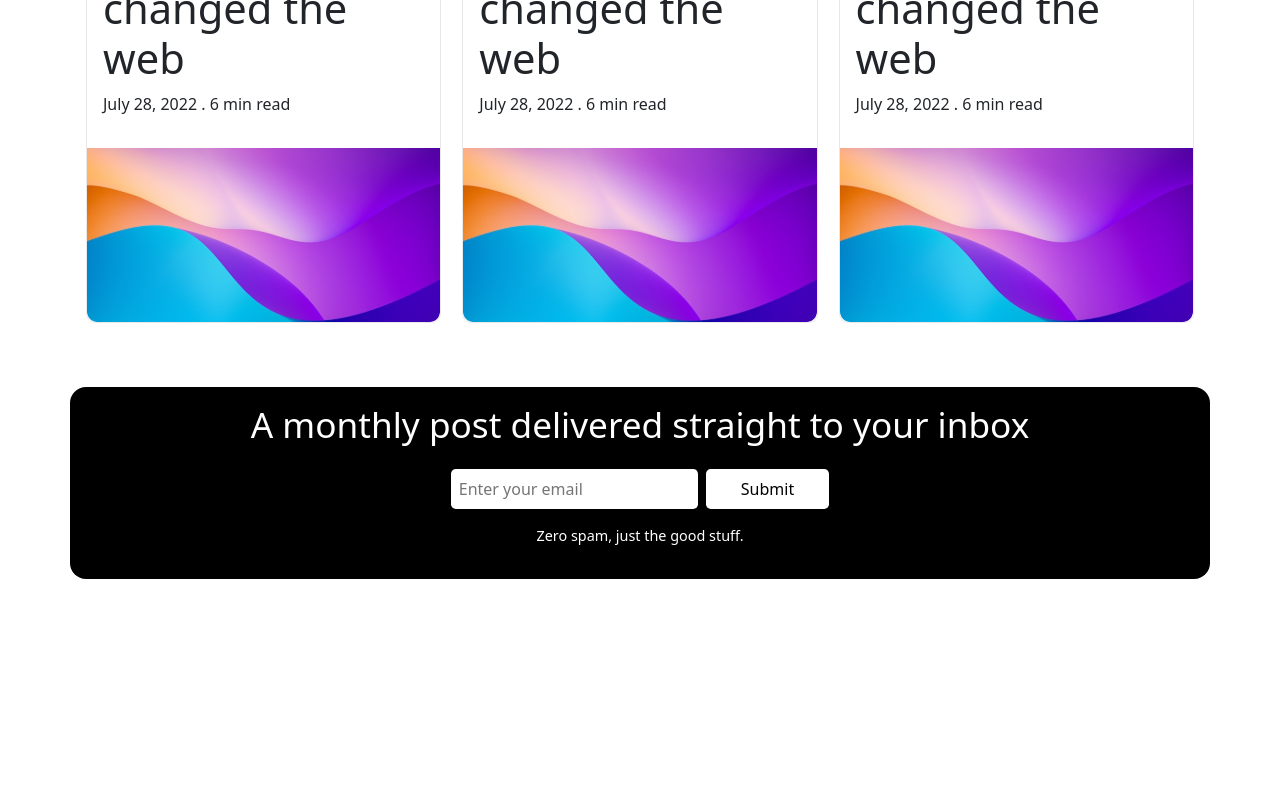
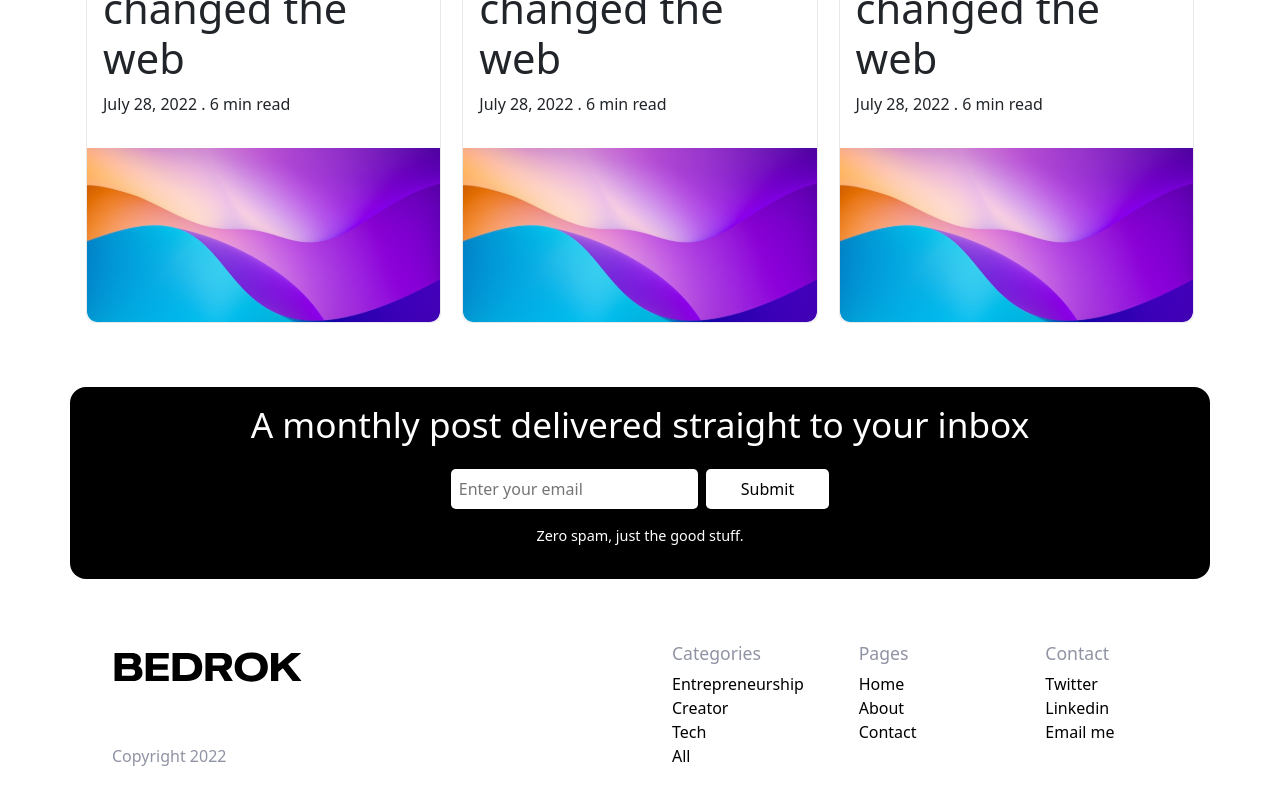
Before and after one commit to JosafatJimenezB/landing_Angular-Infotec, an Angular app: page / in a window 1280 px wide. Shown: the part 1895-2695 px from the top of the page. Before the commit the page ends 2522 px from the top, so only its background shows below. Built offline with nearby package versions, Linux system fonts and the light colour scheme.

Commit message:
add: terminando la pagina home

```diff
--- a/src/app/footer/footer.component.css
+++ b/src/app/footer/footer.component.css
@@ -0,0 +1,54 @@
+li{
+  list-style: none;
+  margin: 0;
+}
+
+a{
+  text-decoration: none;
+  color: #000;
+}
+
+footer{
+  width: 100%;
+  display: grid;
+}
+
+.brand{
+  display: flex;
+  justify-content: space-between;
+  align-items: flex-start;
+  flex-direction: column;
+  padding: 0 2rem;
+}
+
+.brand p{
+  color: #8F93A3;
+}
+
+.list-titles{
+  font-size: 1.1rem;
+  color: #8F93A3;
+}
+
+.links{
+  padding: 0;
+  margin: 0;
+}
+
+
+@media (min-width: 578px){
+  footer{
+    grid-template-columns: repeat(2, 1fr);
+  }
+}
+
+@media (min-width: 768px){
+  footer{
+    padding: 1rem 5rem;
+  }
+
+  .links{
+    display: grid;
+    grid-template-columns: repeat(3, 1fr);
+  }
+}
--- a/src/app/footer/footer.component.html
+++ b/src/app/footer/footer.component.html
@@ -1 +1,27 @@
-<p>footer works!</p>
+<footer>
+  <div class="brand">
+    <img src="./assets/Logotype.svg" alt="Logo bedrok" />
+    <p>Copyright 2022</p>
+  </div>
+  <div class="links">
+    <ul class="categories">
+      <h3 class="list-titles">Categories</h3>
+      <li><a href="">Entrepreneurship</a></li>
+      <li><a href="">Creator</a></li>
+      <li><a href="">Tech</a></li>
+      <li><a href="">All</a></li>
+    </ul>
+    <ul class="pages">
+      <h3 class="list-titles">Pages</h3>
+      <li><a routerLink="/home">Home</a></li>
+      <li><a routerLink="/about">About</a></li>
+      <li><a routerLink="/contact">Contact</a></li>
+    </ul>
+    <ul class="contact">
+      <h3 class="list-titles">Contact</h3>
+      <li><a href="">Twitter</a></li>
+      <li><a href="">Linkedin</a></li>
+      <li><a href="">Email me</a></li>
+    </ul>
+  </div>
+</footer>
--- a/src/app/home/home.component.html
+++ b/src/app/home/home.component.html
@@ -19,3 +19,4 @@
     <app-suscribe></app-suscribe>
   </div>
 </div>
+<app-footer></app-footer>
```
